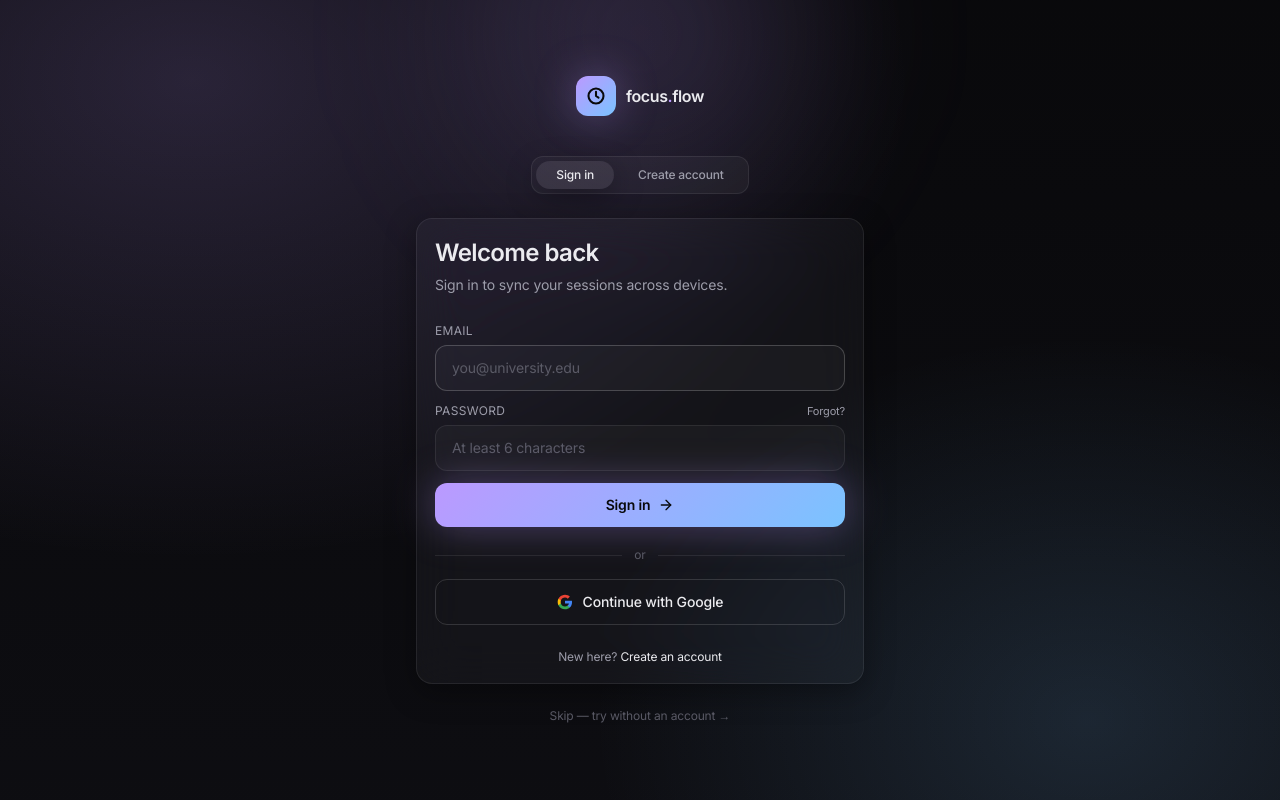
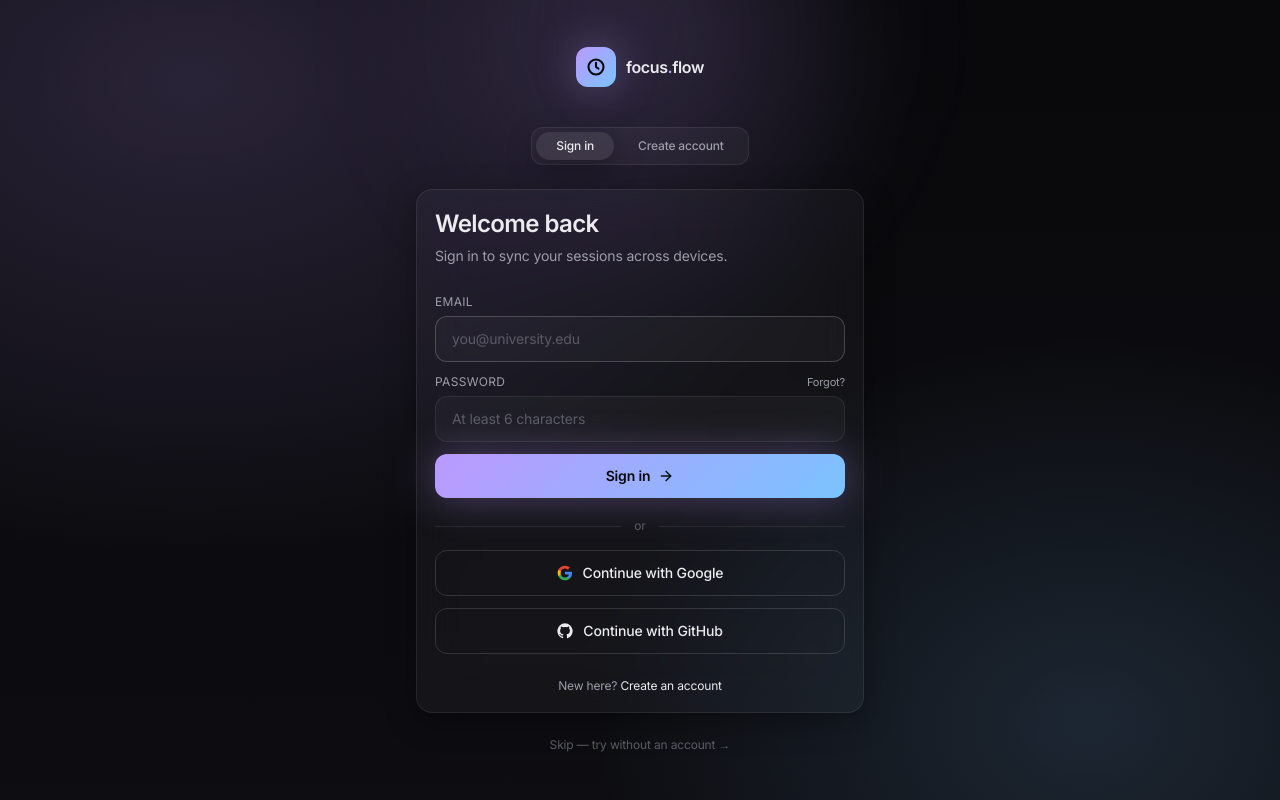
Before and after one commit to Aditya3031/mentor-os, a Next.js app: page /login in a window 1280 px wide. Built offline with nearby package versions, Linux system fonts and the light colour scheme; no server answers.

Commit message:
Add real profile display and OAuth buttons

```diff
--- a/app/login/page.tsx
+++ b/app/login/page.tsx
@@ -5,7 +5,7 @@ import { useRouter } from "next/navigation";
 import Link from "next/link";
 import { motion, AnimatePresence } from "framer-motion";
 import { ArrowRight, Loader2, AlertCircle } from "lucide-react";
-import { signIn, signUp, signInWithGoogle } from "@/lib/auth";
+import { signIn, signUp, signInWithGithub, signInWithGoogle } from "@/lib/auth";
 import { cn } from "@/lib/utils";
 
 type Mode = "signin" | "signup";
@@ -16,7 +16,7 @@ export default function LoginPage() {
   const [name, setName] = useState("");
   const [email, setEmail] = useState("");
   const [password, setPassword] = useState("");
-  const [busy, setBusy] = useState<"submit" | "google" | null>(null);
+  const [busy, setBusy] = useState<"submit" | "google" | "github" | null>(null);
   const [error, setError] = useState<string | null>(null);
 
   const handleSubmit = async (e: React.FormEvent) => {
@@ -45,6 +45,16 @@ export default function LoginPage() {
     setBusy(null);
     if (!result.ok) {
       setError(result.error ?? "Could not sign in with Google.");
+    }
+  };
+
+  const handleGithub = async () => {
+    setError(null);
+    setBusy("github");
+    const result = await signInWithGithub();
+    setBusy(null);
+    if (!result.ok) {
+      setError(result.error ?? "Could not sign in with GitHub.");
     }
   };
 
@@ -211,6 +221,19 @@ export default function LoginPage() {
             Continue with Google
           </button>
 
+          <button
+            onClick={handleGithub}
+            disabled={busy !== null}
+            className="mt-3 inline-flex w-full items-center justify-center gap-2.5 rounded-xl border border-white/[0.14] px-6 py-3 text-sm font-medium text-text transition-colors hover:bg-white/[0.04] disabled:cursor-not-allowed disabled:opacity-60"
+          >
+            {busy === "github" ? (
+              <Loader2 className="h-4 w-4 animate-spin" />
+            ) : (
+              <GithubIcon />
+            )}
+            Continue with GitHub
+          </button>
+
           <p className="mt-6 text-center text-xs text-text-dim">
             {mode === "signin" ? (
               <>
@@ -317,3 +340,14 @@ function GoogleIcon() {
     </svg>
   );
 }
+
+function GithubIcon() {
+  return (
+    <svg viewBox="0 0 24 24" className="h-4 w-4" aria-hidden="true">
+      <path
+        fill="currentColor"
+        d="M12 .5A11.5 11.5 0 0 0 8.36 22.9c.58.1.79-.25.79-.56v-2.15c-3.23.7-3.91-1.38-3.91-1.38-.53-1.35-1.29-1.71-1.29-1.71-1.06-.72.08-.71.08-.71 1.17.08 1.79 1.2 1.79 1.2 1.04 1.78 2.73 1.27 3.4.97.1-.75.41-1.27.74-1.56-2.58-.29-5.29-1.29-5.29-5.73 0-1.27.45-2.3 1.2-3.11-.12-.29-.52-1.48.11-3.07 0 0 .98-.31 3.17 1.19A11.1 11.1 0 0 1 12 5.89c.98 0 1.96.13 2.88.39 2.2-1.5 3.17-1.19 3.17-1.19.63 1.59.23 2.78.11 3.07.75.81 1.2 1.84 1.2 3.11 0 4.45-2.72 5.43-5.3 5.72.42.36.8 1.08.8 2.18v3.17c0 .31.21.67.8.56A11.5 11.5 0 0 0 12 .5Z"
+      />
+    </svg>
+  );
+}
--- a/lib/auth.ts
+++ b/lib/auth.ts
@@ -14,7 +14,7 @@ export interface User {
   signedInAt: number;
   avatarUrl?: string;
   /** Where the account came from. */
-  provider: "demo" | "email" | "google";
+  provider: "demo" | "email" | "google" | "github";
 }
 
 const STORAGE_KEY = "focusflow.user";
@@ -162,9 +162,19 @@ export async function signUp(
 }
 
 export async function signInWithGoogle(): Promise<{ ok: boolean; error?: string }> {
+  return signInWithOAuthProvider("google");
+}
+
+export async function signInWithGithub(): Promise<{ ok: boolean; error?: string }> {
+  return signInWithOAuthProvider("github");
+}
+
+async function signInWithOAuthProvider(
+  provider: "google" | "github"
+): Promise<{ ok: boolean; error?: string }> {
   if (isSupabaseConfigured && supabase) {
     const { error } = await supabase.auth.signInWithOAuth({
-      provider: "google",
+      provider,
       options: { redirectTo: `${window.location.origin}/auth/callback` },
     });
     if (error) return { ok: false, error: error.message };
@@ -172,7 +182,7 @@ export async function signInWithGoogle(): Promise<{ ok: boolean; error?: string
   }
   return {
     ok: false,
-    error: "Google sign-in requires Supabase setup. See AUTH_SETUP.md.",
+    error: `${provider === "google" ? "Google" : "GitHub"} sign-in requires Supabase setup. See AUTH_SETUP.md.`,
   };
 }
 
```
